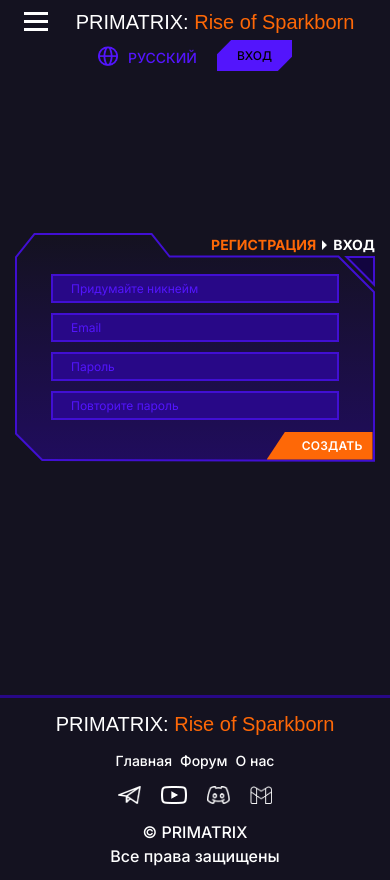
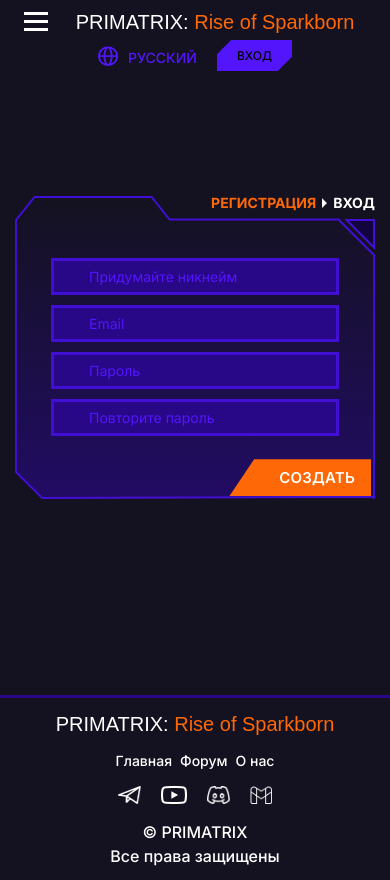
Before and after one commit to TimohaVysochynskyi/Primatrix, a React (Vite) app in the folder frontend/: page /auth/register in a window 390 px wide. Built offline with nearby package versions, Linux system fonts and the light colour scheme; a web font is replaced by a local one.

Commit message:
fix: fix spec. symbols registration checking + fix forms responsive

```diff
--- /dev/null
+++ b/frontend/src/components/auth/AuthSVG/AuthSVG.tsx
@@ -0,0 +1,80 @@
+import { useEffect, useState } from "react";
+
+interface AuthSVGProps {
+  className?: string;
+}
+
+export default function AuthSVG({ className }: AuthSVGProps) {
+  const [viewBoxHeight, setViewBoxHeight] = useState(466);
+
+  useEffect(() => {
+    const updateViewBox = () => {
+      const width = window.innerWidth;
+      if (width <= 350) {
+        setViewBoxHeight(680);
+      } else if (width <= 375) {
+        setViewBoxHeight(650);
+      } else if (width <= 425) {
+        setViewBoxHeight(620);
+      } else if (width <= 560) {
+        setViewBoxHeight(580);
+      } else {
+        setViewBoxHeight(466);
+      }
+    };
+
+    updateViewBox();
+    window.addEventListener("resize", updateViewBox);
+
+    return () => window.removeEventListener("resize", updateViewBox);
+  }, []);
+
+  // Розраховуємо нові координати для збільшеної висоти
+  const bottomY = viewBoxHeight - 1; // Нижня межа SVG
+  const bottomControlY = bottomY - 55; // Контрольна точка для нижньої частини
+
+  return (
+    <svg
+      viewBox={`0 0 735 ${viewBoxHeight}`}
+      fill="none"
+      xmlns="http://www.w3.org/2000/svg"
+      className={className}
+    >
+      <path
+        d={`M733 ${bottomY - 1}L730.996 ${bottomY - 5}L56.4961 ${
+          bottomY - 2.367
+        }L55.668 ${bottomY - 2.369}L55.084 ${
+          bottomY - 2.955
+        }L2.58398 ${bottomControlY}L2 ${
+          bottomControlY - 0.586
+        }V49.2637L2.4375 48.7168L39.1426 2.75195L39.7432 2H278.962L279.562 2.75195L315.668 47.9648H660.378L660.963 48.5498L732.414 119.995L733 120.581V${
+          bottomY - 1
+        }Z`}
+        fill="url(#paint0_linear_250_9)"
+        stroke="#410FD3"
+        strokeWidth="4"
+      />
+      <g transform="translate(672,47)">
+        <path
+          d="M61 2V58.1719L4.82812 2L61 2Z"
+          fill="#12043F"
+          stroke="#410FD3"
+          strokeWidth="4"
+        />
+      </g>
+      <defs>
+        <linearGradient
+          id="paint0_linear_250_9"
+          x1="277.312"
+          y1="4"
+          x2="277.312"
+          y2={viewBoxHeight + 319} // Збільшуємо кінцеву точку градієнта
+          gradientUnits="userSpaceOnUse"
+        >
+          <stop stopColor="#141220" />
+          <stop offset="1" stopColor="#280887" />
+        </linearGradient>
+      </defs>
+    </svg>
+  );
+}
--- a/frontend/src/pages/AuthPages/AuthPages.module.css
+++ b/frontend/src/pages/AuthPages/AuthPages.module.css
@@ -162,10 +162,6 @@
     width: 65%;
     gap: 16px;
   }
-  .input {
-    padding: 6px 30px;
-    font-size: 14px;
-  }
 }
 
 @media screen and (max-width: 768px) {
@@ -189,19 +185,14 @@
     gap: 14px;
   }
   .input {
-    padding: 6px 25px;
-    font-size: 13px;
-  }
-  .button {
     font-size: 14px;
-    padding: 10px 14px;
-    padding-left: 45px;
   }
 }
 
 @media screen and (max-width: 560px) {
   .formWrapper {
     width: 100%;
+    aspect-ratio: 735/580; /* Збільшена висота для помилок */
   }
   .head {
     width: 100%;
@@ -216,22 +207,20 @@
     width: 75%;
     gap: 12px;
   }
-  .input {
-    padding: 6px 20px;
-    font-size: 12px;
-  }
-  .button {
-    font-size: 13px;
-    padding: 9px 12px;
-    padding-left: 40px;
-    right: 2.5px;
-    bottom: 2px;
+  .error {
+    font-size: 10px;
   }
 }
 
 @media screen and (max-width: 425px) {
   .container {
     padding: 15px;
+  }
+  .formWrapper {
+    aspect-ratio: 735/620; /* Ще більше збільшена висота */
+  }
+  .head {
+    top: 0;
   }
   .title,
   .subtitle {
@@ -244,30 +233,16 @@
     width: 80%;
     gap: 10px;
   }
-  .input {
-    padding: 5px 18px;
-    font-size: 12px;
-    border-width: 2px;
-  }
-  .button {
-    font-size: 12px;
-    padding: 8px 10px;
-    padding-left: 35px;
-  }
 }
 
 @media screen and (max-width: 375px) {
+  .formWrapper {
+    aspect-ratio: 735/650; /* Максимальна висота для найменших екранів */
+    margin-top: 15%;
+  }
   .form {
     width: 85%;
     gap: 8px;
-  }
-  .input {
-    padding: 4px 15px;
-  }
-  .button {
-    font-size: 11px;
-    padding: 7px 8px;
-    padding-left: 30px;
   }
 }
 
@@ -275,17 +250,11 @@
   .container {
     padding: 10px;
   }
+  .formWrapper {
+    aspect-ratio: 735/680; /* Найбільша висота для екстремально малих екранів */
+  }
   .form {
     width: 90%;
     gap: 6px;
   }
-  .button {
-    font-size: 10px;
-    padding: 6px 6px;
-    padding-left: 25px;
-  }
-  .title,
-  .subtitle {
-    font-size: 13px;
-  }
 }
--- a/frontend/src/pages/AuthPages/LoginPage.tsx
+++ b/frontend/src/pages/AuthPages/LoginPage.tsx
@@ -4,6 +4,7 @@ import * as Yup from "yup";
 import { useAppDispatch, useAuthLoading } from "../../redux/hooks";
 import { loginUser } from "../../redux/slices/authSlice";
 import type { LoginCredentials } from "../../types/auth.types";
+import AuthSVG from "../../components/auth/AuthSVG/AuthSVG";
 import css from "./AuthPages.module.css";
 
 export default function LoginPage() {
@@ -44,40 +45,7 @@ export default function LoginPage() {
           validateOnChange
         >
           <Form className={css.formWrapper} autoComplete="off">
-            <svg
-              viewBox="0 0 735 466"
-              fill="none"
-              xmlns="http://www.w3.org/2000/svg"
-              className={css.formBg}
-            >
-              <path
-                d="M733 465.004L730.996 465L56.4961 463.633L55.668 463.631L55.084 463.045L2.58398 410.389L2 409.803V49.2637L2.4375 48.7168L39.1426 2.75195L39.7432 2H278.962L279.562 2.75195L315.668 47.9648H660.378L660.963 48.5498L732.414 119.995L733 120.581V465.004Z"
-                fill="url(#paint0_linear_250_9)"
-                stroke="#410FD3"
-                strokeWidth="4"
-              />
-              <g transform="translate(672,47)">
-                <path
-                  d="M61 2V58.1719L4.82812 2L61 2Z"
-                  fill="#12043F"
-                  stroke="#410FD3"
-                  strokeWidth="4"
-                />
-              </g>
-              <defs>
-                <linearGradient
-                  id="paint0_linear_250_9"
-                  x1="277.312"
-                  y1="4"
-                  x2="277.312"
-                  y2="785"
-                  gradientUnits="userSpaceOnUse"
-                >
-                  <stop stopColor="#141220" />
-                  <stop offset="1" stopColor="#280887" />
-                </linearGradient>
-              </defs>
-            </svg>
+            <AuthSVG className={css.formBg} />
             <div className={css.head}>
               <h2 className={css.title}>Вход</h2>
               <img
--- a/frontend/src/pages/AuthPages/RegisterPage.tsx
+++ b/frontend/src/pages/AuthPages/RegisterPage.tsx
@@ -4,6 +4,7 @@ import * as Yup from "yup";
 import { useAppDispatch, useAuthLoading } from "../../redux/hooks";
 import { registerUser } from "../../redux/slices/authSlice";
 import type { RegisterCredentials } from "../../types/auth.types";
+import AuthSVG from "../../components/auth/AuthSVG/AuthSVG";
 import css from "./AuthPages.module.css";
 
 export default function RegisterPage() {
@@ -27,7 +28,7 @@ export default function RegisterPage() {
     password: Yup.string()
       .min(8, "Пароль должен содержать минимум 8 символов")
       .matches(
-        /^(?=.*[a-z])(?=.*[A-Z])(?=.*\d)(?=.*[@$!%*?&])[A-Za-z\d@$!%*?&]/,
+        /^(?=.*[a-z])(?=.*[A-Z])(?=.*\d)(?=.*[\W_])/,
         "Пароль должен содержать заглавную букву, строчную букву, цифру и спецсимвол"
       )
       .required("Пароль обязателен"),
@@ -64,40 +65,7 @@ export default function RegisterPage() {
           validateOnChange
         >
           <Form className={css.formWrapper} autoComplete="off">
-            <svg
-              viewBox="0 0 735 466"
-              fill="none"
-              xmlns="http://www.w3.org/2000/svg"
-              className={css.formBg}
-            >
-              <path
-                d="M733 465.004L730.996 465L56.4961 463.633L55.668 463.631L55.084 463.045L2.58398 410.389L2 409.803V49.2637L2.4375 48.7168L39.1426 2.75195L39.7432 2H278.962L279.562 2.75195L315.668 47.9648H660.378L660.963 48.5498L732.414 119.995L733 120.581V465.004Z"
-                fill="url(#paint0_linear_250_9)"
-                stroke="#410FD3"
-                strokeWidth="4"
-              />
-              <g transform="translate(672,47)">
-                <path
-                  d="M61 2V58.1719L4.82812 2L61 2Z"
-                  fill="#12043F"
-                  stroke="#410FD3"
-                  strokeWidth="4"
-                />
-              </g>
-              <defs>
-                <linearGradient
-                  id="paint0_linear_250_9"
-                  x1="277.312"
-                  y1="4"
-                  x2="277.312"
-                  y2="785"
-                  gradientUnits="userSpaceOnUse"
-                >
-                  <stop stopColor="#141220" />
-                  <stop offset="1" stopColor="#280887" />
-                </linearGradient>
-              </defs>
-            </svg>
+            <AuthSVG className={css.formBg} />
             <div className={css.head}>
               <h2 className={css.title}>Регистрация</h2>
               <img
```
Also changed, not shown: 2 other files (tests, documents, lock files or other folders).
